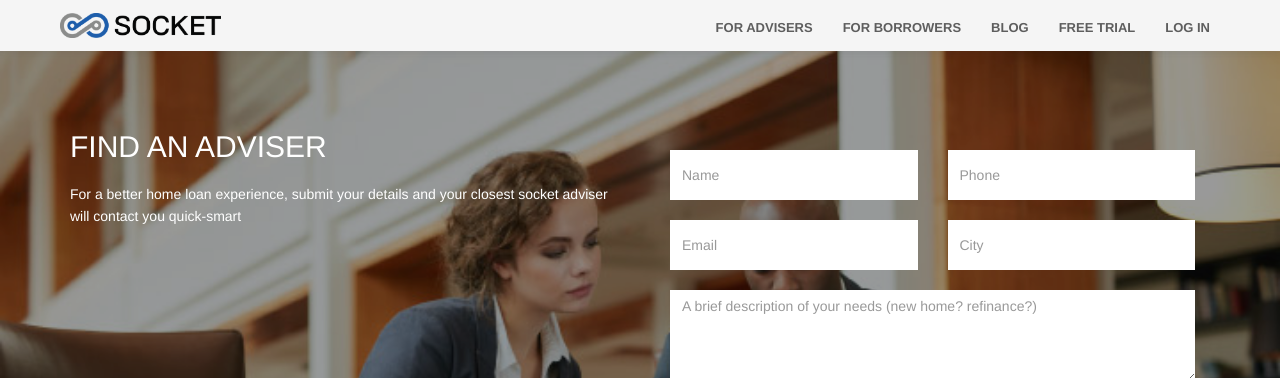
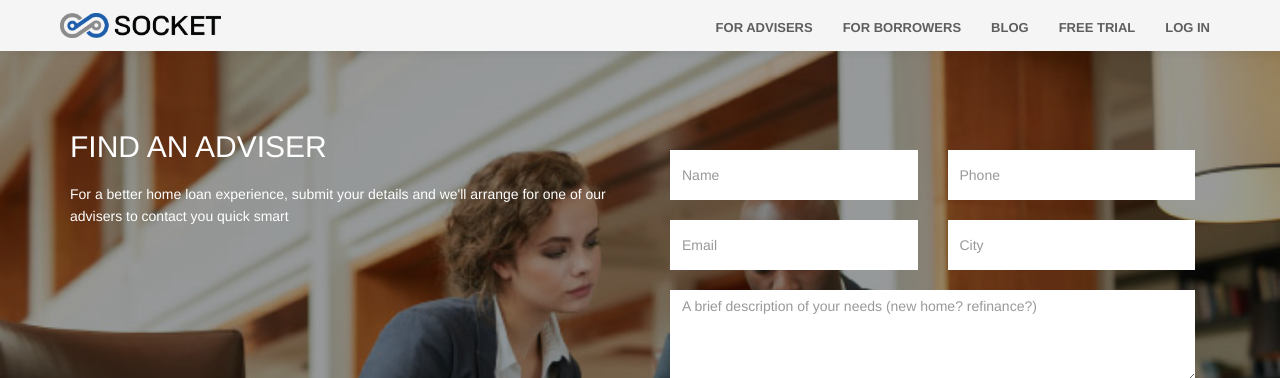
Before and after one commit to riceKernel/socket, a Jekyll site: the page built from findadviser.html, in a window 1280 px wide. Shown: the top 378 px of the page. Built offline with Jekyll 4.4.1, drawn with Linux system fonts in a browser that asks for light colours.

Commit message:
salads
asdas

```diff
--- a/_config.yml
+++ b/_config.yml
@@ -27,7 +27,7 @@ contact:
 
 contactBorrowers:
   title: Find an adviser
-  blurb: For a better home loan experience, submit your details and your closest socket adviser will contact you quick-smart
+  blurb: For a better home loan experience, submit your details and we'll arrange for one of our advisers to contact you quick smart
 
 # Build settings
 markdown: kramdown
```
